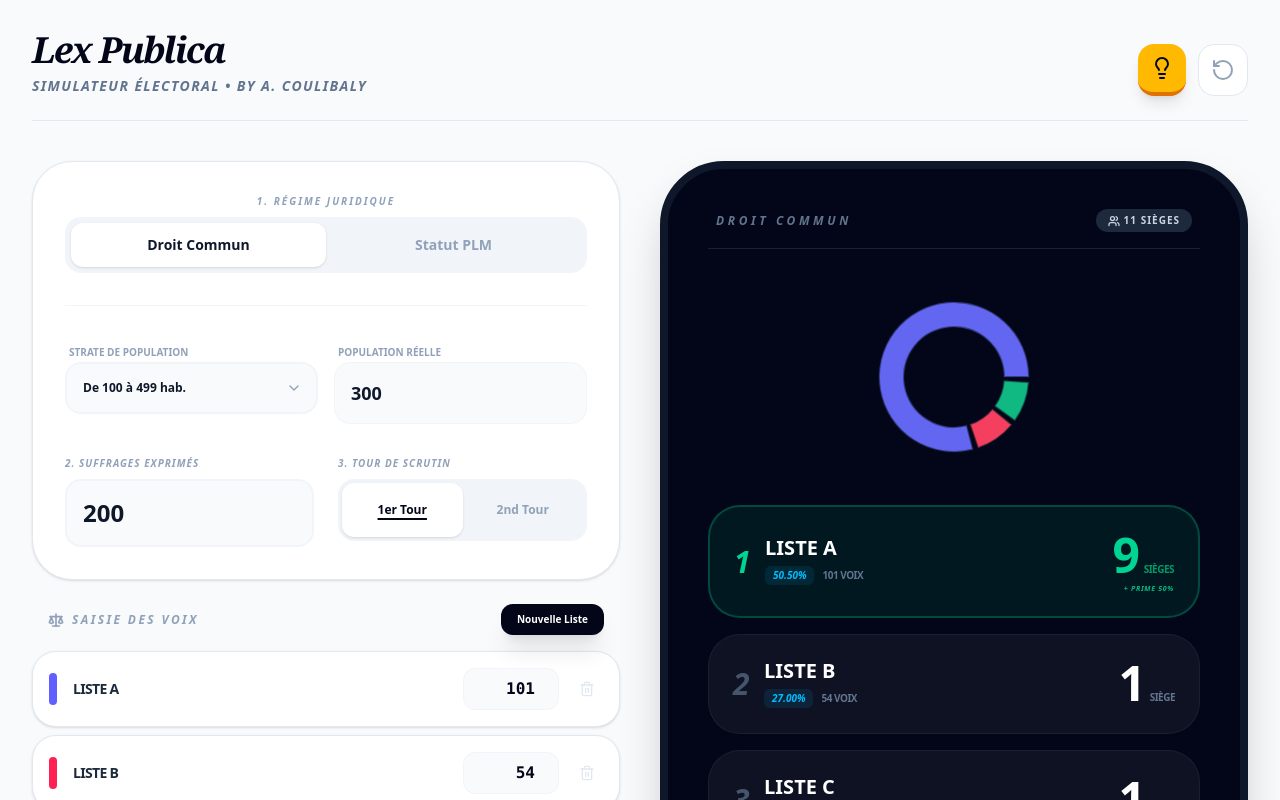
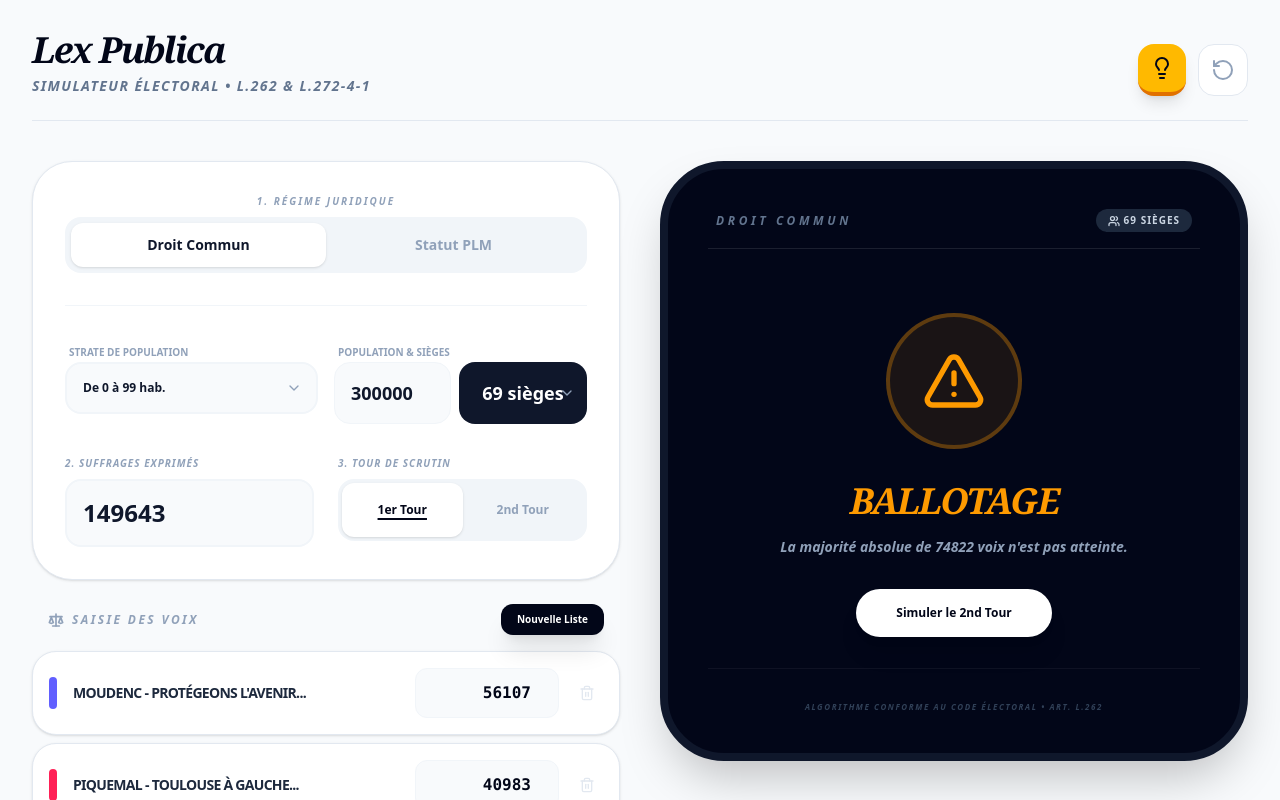
Before and after one commit to acoulibaly-ghb/lex-publica-scrutin, a React (Vite) app: page / in a window 1280 px wide. Shown: the top 800 px of the page. Built offline with nearby package versions, Linux system fonts and the light colour scheme.

Commit message:
Update App.tsx

```diff
--- a/src/App.tsx
+++ b/src/App.tsx
@@ -7,50 +7,42 @@ import { POPULATION_SEATS_MAPPING } from './utils/populationMapping';
 import { CandidateList, ElectionRound, CityType } from './types';
 
 const PLM_CITIES = {
-  Paris: 163, // Art. L.2512-3 CGCT
-  Marseille: 111, // Art. L.2513-1 CGCT (Modifié Loi 2025-795)
-  Lyon: 73 // CGCT
+  Paris: 163,
+  Marseille: 111,
+  Lyon: 73
 };
 
 export default function App() {
   const [cityType, setCityType] = useState<CityType>('STANDARD');
 
-  // États Droit Commun (Modifiés pour un démarrage parfait)
-  const [rangeIndex, setRangeIndex] = useState<number>(1); // Index 1 correspond à "100 à 499 hab."
-  const [population, setPopulation] = useState<number | ''>(300);
+  // Démarrage par défaut (Ex: Toulouse)
+  const [rangeIndex, setRangeIndex] = useState<number>(20);
+  const [population, setPopulation] = useState<number | ''>(300000);
+  const [totalSeats, setTotalSeats] = useState<number>(69);
 
-  // États PLM
   const [plmCity, setPlmCity] = useState<keyof typeof PLM_CITIES>('Paris');
 
-  // États Communs (Modifiés pour correspondre à 300 habitants)
-  const [totalSeats, setTotalSeats] = useState<number>(11);
-  const [exprimés, setExprimés] = useState<number | ''>(200);
+  const [exprimés, setExprimés] = useState<number | ''>(149643);
   const [round, setRound] = useState<ElectionRound>(1);
   const [showHelp, setShowHelp] = useState(false);
 
   const [lists, setLists] = useState<CandidateList[]>([
-    { id: '1', name: 'Liste A', votes: 101 },
-    { id: '2', name: 'Liste B', votes: 54 },
-    { id: '3', name: 'Liste C', votes: 45 },
+    { id: '1', name: 'MOUDENC - Protégeons l\'avenir...', votes: 56107 },
+    { id: '2', name: 'PIQUEMAL - Toulouse à gauche...', votes: 40983 },
+    { id: '3', name: 'BRIANÇON - Vivre mieux...', votes: 37230 },
   ]);
 
-  // Synchronisation des sièges selon le régime
-  useEffect(() => {
-    if (cityType === 'STANDARD') {
-      setTotalSeats(POPULATION_SEATS_MAPPING[rangeIndex].seats);
-    } else {
-      setTotalSeats(PLM_CITIES[plmCity]);
-    }
-  }, [cityType, rangeIndex, plmCity]);
+  // LA TRINITÉ SYNCHRONISÉE : Les 3 fonctions qui interconnectent tout
 
-  // Modifie la strate depuis le menu déroulant
+  // 1. Entrée par la STRATE
   const updateByRangeIndex = (idx: number) => {
     setRangeIndex(idx);
     const range = POPULATION_SEATS_MAPPING[idx];
     setPopulation(range.max === Infinity ? range.min : range.max);
+    setTotalSeats(range.seats);
   };
 
-  // NOUVEAU : Met à jour la strate automatiquement si on tape la population réelle
+  // 2. Entrée par la POPULATION RÉELLE
   const handlePopulationChange = (val: string) => {
     if (val === '') {
       setPopulation('');
@@ -63,9 +55,28 @@ export default function App() {
       const newIdx = POPULATION_SEATS_MAPPING.findIndex(r => num >= r.min && num <= r.max);
       if (newIdx !== -1 && newIdx !== rangeIndex) {
         setRangeIndex(newIdx);
+        setTotalSeats(POPULATION_SEATS_MAPPING[newIdx].seats);
       }
     }
   };
+
+  // 3. Entrée par les SIÈGES
+  const updateBySeats = (seats: number) => {
+    const newIdx = POPULATION_SEATS_MAPPING.findIndex(r => r.seats === seats);
+    if (newIdx !== -1) {
+      setRangeIndex(newIdx);
+      setTotalSeats(seats);
+      const range = POPULATION_SEATS_MAPPING[newIdx];
+      setPopulation(range.max === Infinity ? range.min : range.max);
+    }
+  };
+
+  // Effet pour forcer le nombre de sièges en mode PLM
+  useEffect(() => {
+    if (cityType === 'PLM') {
+      setTotalSeats(PLM_CITIES[plmCity]);
+    }
+  }, [cityType, plmCity]);
 
   // SECURITÉ ANTI-BUG
   const safePopulation = Number(population) || 0;
@@ -73,13 +84,14 @@ export default function App() {
   const safeLists = lists.map(l => ({ ...l, votes: Number(l.votes) || 0 }));
   const sumOfVotes = safeLists.reduce((s, l) => s + l.votes, 0);
 
-  // En PLM, on ignore la population pour les alertes (élection par secteur dans la réalité)
   const errorPopulation = cityType === 'STANDARD' && safeExprimés > safePopulation;
   const errorVotes = sumOfVotes > safeExprimés;
+  const errorNoAdmitted = safeExprimés > 0 && safeLists.every(l => l.votes < safeExprimés * 0.05);
 
   const result = useMemo(() => {
+    if (errorNoAdmitted || errorPopulation || errorVotes) return null;
     return calculateDistribution(totalSeats, safeLists, safeExprimés, round, cityType);
-  }, [totalSeats, safeLists, safeExprimés, round, cityType]);
+  }, [totalSeats, safeLists, safeExprimés, round, cityType, errorNoAdmitted, errorPopulation, errorVotes]);
 
   return (
     <div className="min-h-screen bg-slate-50 p-4 md:p-8 text-slate-900 font-sans">
@@ -92,23 +104,15 @@ export default function App() {
               <button onClick={() => setShowHelp(false)} className="absolute top-6 right-6 p-2 hover:bg-slate-100 rounded-full"><X /></button>
               <h2 className="text-3xl font-serif font-black italic mb-6 text-slate-900">Mémento Municipal 2026</h2>
               <div className="space-y-6 text-slate-700 text-sm leading-relaxed">
-
                 <div className="p-4 bg-amber-50 rounded-2xl border border-amber-100">
-                  <h3 className="font-black text-amber-900 uppercase tracking-widest text-xs mb-2">Droit Commun (Loi 2025-444)</h3>
+                  <h3 className="font-black text-amber-900 uppercase tracking-widest text-xs mb-2">Droit Commun</h3>
                   <p>Harmonisation pour toutes les communes. <strong>Prime majoritaire de 50%</strong> (Art. L.262) avec arrondi supérieur si {'>'} 4 sièges.</p>
                 </div>
-
                 <div className="p-4 bg-blue-50 rounded-2xl border border-blue-100">
                   <h3 className="font-black text-blue-900 uppercase tracking-widest text-xs mb-2">Régime Spécial PLM</h3>
                   <p><strong>Loi n°2025-795 du 11 août 2025</strong> : La prime pour Paris, Lyon et Marseille est réduite au <strong>quart (25%)</strong> des sièges à pourvoir (Art. L.272-4-1).</p>
-                  <ul className="mt-2 space-y-1 text-blue-800 font-bold italic">
-                    <li>Paris : 163 membres (Art. L.2512-3)</li>
-                    <li>Marseille : 111 membres (Art. L.2513-1)</li>
-                    <li>Lyon : 73 membres</li>
-                  </ul>
                 </div>
-
-                <p><strong>Règle de la Moyenne :</strong> Les sièges restants sont attribués à la plus forte moyenne. En cas d'égalité, le siège va à la liste ayant le plus de suffrages, puis à la moyenne d'âge la plus élevée (Art. L.262).</p>
+                <p><strong>Règle de la Moyenne :</strong> Les sièges restants sont attribués à la plus forte moyenne (Art. L.262).</p>
               </div>
             </motion.div>
           </motion.div>
@@ -118,7 +122,7 @@ export default function App() {
       <header className="mb-10 border-b border-slate-200 pb-6 flex justify-between items-end">
         <div>
           <h1 className="text-4xl font-serif font-black italic tracking-tighter text-slate-950 leading-none">Lex Publica</h1>
-          <p className="text-sm text-slate-500 uppercase tracking-widest font-bold italic mt-2">Simulateur Électoral • By A. Coulibaly</p>
+          <p className="text-sm text-slate-500 uppercase tracking-widest font-bold italic mt-2">Simulateur Électoral • L.262 & L.272-4-1</p>
         </div>
         <div className="flex gap-3">
           <button onClick={() => setShowHelp(true)} className="p-3 bg-amber-400 text-slate-950 rounded-2xl shadow-lg border-b-4 border-amber-600 hover:scale-105 transition-all"><Lightbulb /></button>
@@ -130,7 +134,6 @@ export default function App() {
         <section className="space-y-6">
           <div className="bg-white p-8 rounded-[2.5rem] border border-slate-200 shadow-sm space-y-8">
 
-            {/* TOGGLE RÉGIME JURIDIQUE */}
             <div className="space-y-2">
               <label className="text-[10px] font-black text-slate-400 uppercase tracking-[0.2em] block text-center italic">1. Régime Juridique</label>
               <div className="flex p-1.5 bg-slate-100 rounded-2xl">
@@ -141,14 +144,13 @@ export default function App() {
 
             <hr className="border-slate-100" />
 
-            {/* SELECTION POPULATION / PLM */}
             <div className="space-y-6">
               {cityType === 'STANDARD' ? (
                 <div className="grid grid-cols-1 md:grid-cols-2 gap-4">
                   <div className="space-y-2">
                     <span className="text-[10px] font-black text-slate-400 uppercase ml-1">Strate de Population</span>
                     <div className="relative">
-                      <select value={rangeIndex} onChange={(e) => updateByRangeIndex(parseInt(e.target.value))} className="w-full p-4 bg-slate-50 border-2 border-slate-100 rounded-2xl text-xs font-black appearance-none outline-none">
+                      <select value={rangeIndex} onChange={(e) => updateByRangeIndex(parseInt(e.target.value))} className="w-full p-4 bg-slate-50 border-2 border-slate-100 rounded-2xl text-xs font-black appearance-none outline-none focus:ring-4 focus:ring-slate-100 transition-all">
                         {POPULATION_SEATS_MAPPING.map((range, idx) => (
                           <option key={idx} value={idx}>{range.max === Infinity ? `Plus de ${range.min.toLocaleString()} hab.` : `De ${range.min.toLocaleString()} à ${range.max.toLocaleString()} hab.`}</option>
                         ))}
@@ -156,9 +158,26 @@ export default function App() {
                       <ChevronDown className="absolute right-4 top-1/2 -translate-y-1/2 w-4 h-4 text-slate-400 pointer-events-none" />
                     </div>
                   </div>
+
                   <div className="space-y-2">
-                    <span className="text-[10px] font-black text-slate-400 uppercase ml-1">Population réelle</span>
-                    <input type="number" value={population} onChange={e => handlePopulationChange(e.target.value)} className="w-full p-4 bg-slate-50 border border-slate-100 rounded-2xl text-lg font-black outline-none focus:ring-4 focus:ring-slate-100 transition-all" />
+                    <span className="text-[10px] font-black text-slate-400 uppercase ml-1">Population & Sièges</span>
+                    <div className="flex gap-2">
+                      <input type="number" value={population} onChange={e => handlePopulationChange(e.target.value)} className="w-full p-4 bg-slate-50 border border-slate-100 rounded-2xl text-lg font-black outline-none focus:ring-4 focus:ring-slate-100 transition-all" placeholder="Population" />
+
+                      {/* LE SELECTEUR DE SIÈGES SYNCHRONISÉ */}
+                      <div className="relative shrink-0 w-32">
+                        <select
+                          value={totalSeats}
+                          onChange={(e) => updateBySeats(Number(e.target.value))}
+                          className="w-full h-full bg-slate-900 text-white px-2 rounded-2xl text-lg font-black appearance-none outline-none focus:ring-4 focus:ring-slate-400 transition-all text-center"
+                        >
+                          {POPULATION_SEATS_MAPPING.map((range, idx) => (
+                            <option key={idx} value={range.seats}>{range.seats} sièges</option>
+                          ))}
+                        </select>
+                        <ChevronDown className="absolute right-3 top-1/2 -translate-y-1/2 w-4 h-4 text-slate-400 pointer-events-none" />
+                      </div>
+                    </div>
                   </div>
                 </div>
               ) : (
@@ -176,7 +195,6 @@ export default function App() {
               )}
             </div>
 
-            {/* EXPRIMÉS ET TOURS */}
             <div className="grid grid-cols-1 md:grid-cols-2 gap-6">
               <div className="space-y-2">
                 <label className="text-[10px] font-black text-slate-400 uppercase tracking-widest block italic">2. Suffrages Exprimés</label>
@@ -192,7 +210,6 @@ export default function App() {
             </div>
           </div>
 
-          {/* LES LISTES */}
           <div className="space-y-4">
              <div className="flex justify-between items-center px-4">
                 <h2 className="text-xs font-black uppercase tracking-[0.2em] text-slate-400 italic flex items-center gap-2"><Scale className="w-4 h-4"/> Saisie des voix</h2>
@@ -202,19 +219,17 @@ export default function App() {
                {lists.map((l, index) => (
                  <div key={l.id} className="flex gap-3 items-center bg-white p-4 rounded-[1.5rem] border border-slate-200 shadow-sm hover:border-slate-400 transition-all">
                    <div className={`w-2 h-8 rounded-full ${['bg-indigo-500', 'bg-rose-500', 'bg-emerald-500', 'bg-amber-500'][index % 4]}`} />
-                   <input value={l.name} onChange={e => setLists(lists.map(item => item.id === l.id ? {...item, name: e.target.value} : item))} className="flex-grow p-1 text-sm font-black text-slate-800 outline-none uppercase tracking-tighter" />
+                   <input value={l.name} onChange={e => setLists(lists.map(item => item.id === l.id ? {...item, name: e.target.value} : item))} className="flex-grow p-1 text-xs md:text-sm font-black text-slate-800 outline-none uppercase tracking-tighter" />
                    <div className="relative">
-                    <input type="number" value={l.votes || ''} onChange={e => setLists(lists.map(item => item.id === l.id ? {...item, votes: e.target.value === '' ? 0 : Number(e.target.value)} : item))} className="w-24 p-2 text-right font-mono font-black text-slate-950 bg-slate-50 rounded-xl border border-slate-100 outline-none focus:ring-2 focus:ring-slate-900" />
+                    <input type="number" value={l.votes || ''} onChange={e => setLists(lists.map(item => item.id === l.id ? {...item, votes: e.target.value === '' ? 0 : Number(e.target.value)} : item))} className="w-28 md:w-36 p-3 text-right font-mono font-black text-slate-950 bg-slate-50 rounded-xl border border-slate-100 outline-none focus:ring-2 focus:ring-slate-900" />
                    </div>
                    <button onClick={() => setLists(lists.filter(item => item.id !== l.id))} className="p-2 text-slate-200 hover:text-rose-500 transition-colors"><Trash2 className="w-4 h-4" /></button>
                  </div>
                ))}
-               {errorVotes && <p className="p-3 text-red-600 text-[10px] font-black text-center uppercase italic border-2 border-red-100 rounded-xl bg-red-50 animate-bounce mt-4">⚠️ Somme des voix ({sumOfVotes}) {'>'} Exprimés ({safeExprimés})</p>}
              </div>
           </div>
         </section>
 
-        {/* RÉSULTATS */}
         <section>
           <div className="bg-slate-950 text-white p-8 md:p-10 rounded-[4rem] shadow-2xl min-h-[600px] flex flex-col border-8 border-slate-900 sticky top-8">
 
@@ -227,24 +242,26 @@ export default function App() {
               </div>
             </div>
 
-            {errorPopulation || errorVotes ? (
+            {errorPopulation || errorVotes || errorNoAdmitted ? (
               <div className="flex-grow flex flex-col items-center justify-center text-center space-y-6">
                 <AlertCircle className="w-20 h-20 text-rose-500 animate-pulse" />
                 <p className="text-3xl font-black text-white uppercase tracking-tighter italic">Saisie Incohérente</p>
+                {errorNoAdmitted && <p className="text-rose-400 text-sm max-w-xs font-bold italic">Calcul bloqué : Aucune liste n'atteint le seuil légal de 5% des exprimés.</p>}
+                {(errorPopulation || errorVotes) && <p className="text-slate-500 text-sm max-w-xs font-bold italic">Vérifiez la cohérence mathématique des totaux.</p>}
               </div>
-            ) : result.noMajorityInFirstRound && round === 1 ? (
+            ) : !result ? null : result.noMajorityInFirstRound && round === 1 ? (
               <div className="flex-grow flex flex-col items-center justify-center text-center space-y-8">
                 <div className="p-8 bg-amber-500/10 rounded-full border-4 border-amber-500/30">
                   <AlertTriangle className="w-16 h-16 text-amber-500" />
                 </div>
                 <div>
                   <p className="text-4xl font-serif font-black italic text-amber-500 tracking-tighter uppercase mb-4 underline decoration-amber-900 decoration-8 underline-offset-[-2px]">Ballotage</p>
+                  <p className="text-slate-400 text-sm font-bold italic">La majorité absolue de {Math.floor(safeExprimés/2) + 1} voix n'est pas atteinte.</p>
                   <button onClick={() => setRound(2)} className="mt-8 px-10 py-4 bg-white text-slate-950 rounded-[2rem] font-black text-xs hover:scale-105 transition-transform shadow-xl">Simuler le 2nd Tour</button>
                 </div>
               </div>
             ) : (
               <>
-                {/* DIAGRAMME CIRCULAIRE RECHARTS */}
                 {result.admittedLists && result.admittedLists.length > 0 && (
                   <div className="h-48 w-full mb-8">
                     <ResponsiveContainer width="100%" height="100%">
@@ -260,14 +277,13 @@ export default function App() {
                   </div>
                 )}
 
-                {/* LISTE DES RÉSULTATS */}
                 <div className="space-y-4">
                   {result.admittedLists.filter(l => l.isAdmitted && l.totalSeats > 0).sort((a,b) => b.totalSeats - a.totalSeats).map((l, i) => (
                     <motion.div layout key={l.id} className={`p-6 rounded-[2rem] flex justify-between items-center transition-all ${i === 0 ? 'bg-emerald-500/10 border-2 border-emerald-500/30' : 'bg-white/5 border border-white/5'}`}>
                       <div className="flex items-center gap-4">
                         <div className={`text-3xl font-black italic tracking-tighter ${i === 0 ? 'text-emerald-400' : 'text-slate-600'}`}>{i + 1}</div>
                         <div>
-                          <p className="font-black text-xl leading-none uppercase">{l.name}</p>
+                          <p className="font-black text-lg md:text-xl leading-none uppercase">{l.name}</p>
                           <div className="mt-2 flex items-center gap-2">
                              <span className="text-[10px] font-black text-sky-400 bg-sky-400/10 px-2 py-0.5 rounded-md italic">{l.percentage.toFixed(2)}%</span>
                              <span className="text-[10px] text-slate-500 uppercase font-black tracking-tighter">{l.votes.toLocaleString()} voix</span>
@@ -276,7 +292,7 @@ export default function App() {
                       </div>
                       <div className="text-right">
                         <div className="flex items-baseline gap-1.5 justify-end">
-                           <span className={`text-5xl font-black tracking-tighter ${i === 0 ? 'text-emerald-400' : 'text-white'}`}>{l.totalSeats}</span>
+                           <span className={`text-4xl md:text-5xl font-black tracking-tighter ${i === 0 ? 'text-emerald-400' : 'text-white'}`}>{l.totalSeats}</span>
                            <span className={`text-[10px] font-black uppercase tracking-tighter mb-1 ${i === 0 ? 'text-emerald-600' : 'text-slate-500'}`}>{l.totalSeats > 1 ? 'Sièges' : 'Siège'}</span>
                         </div>
                         {i === 0 && <p className="text-[7px] font-black text-emerald-500 uppercase tracking-widest mt-1 italic leading-none">+ Prime {cityType === 'PLM' ? '25%' : '50%'}</p>}
```
